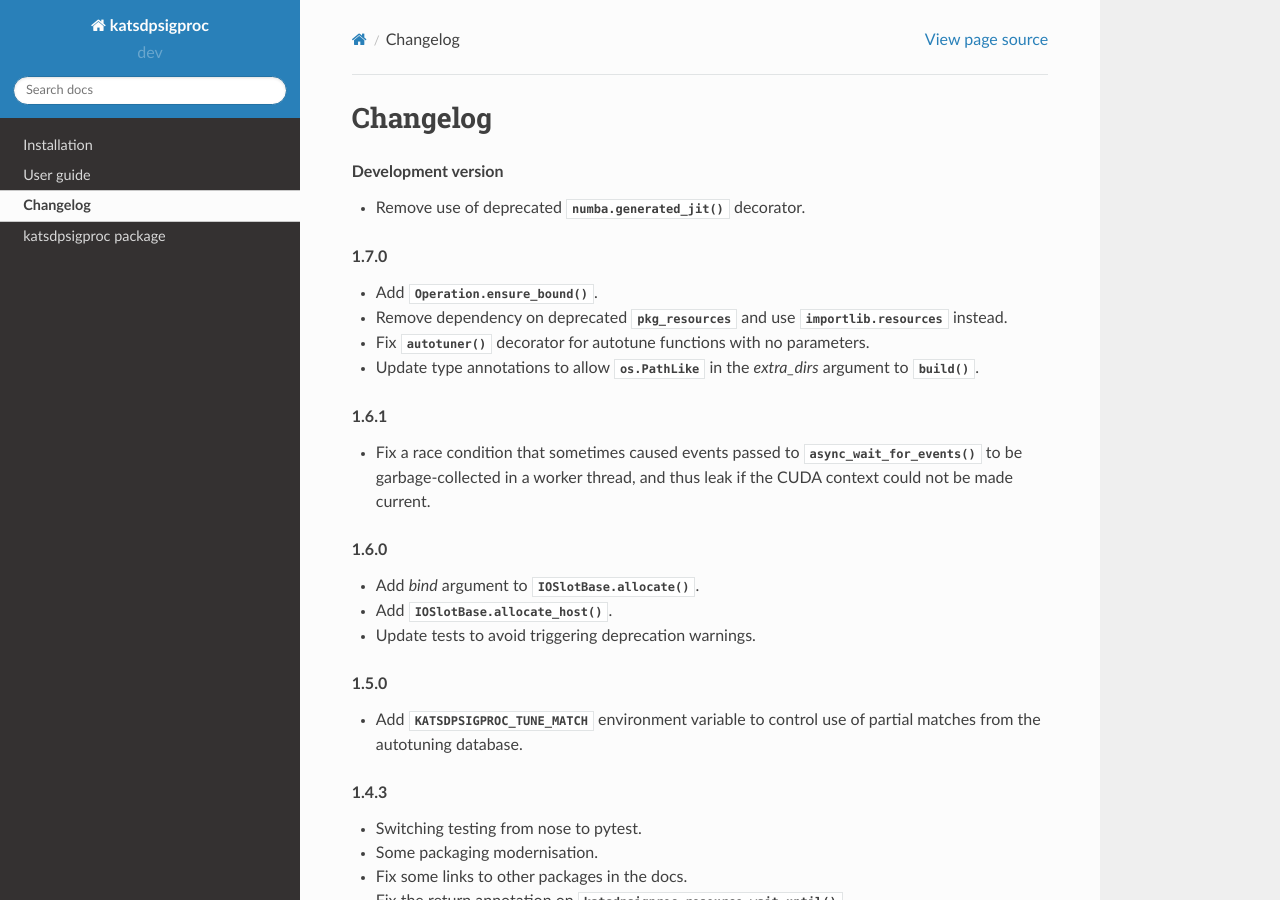
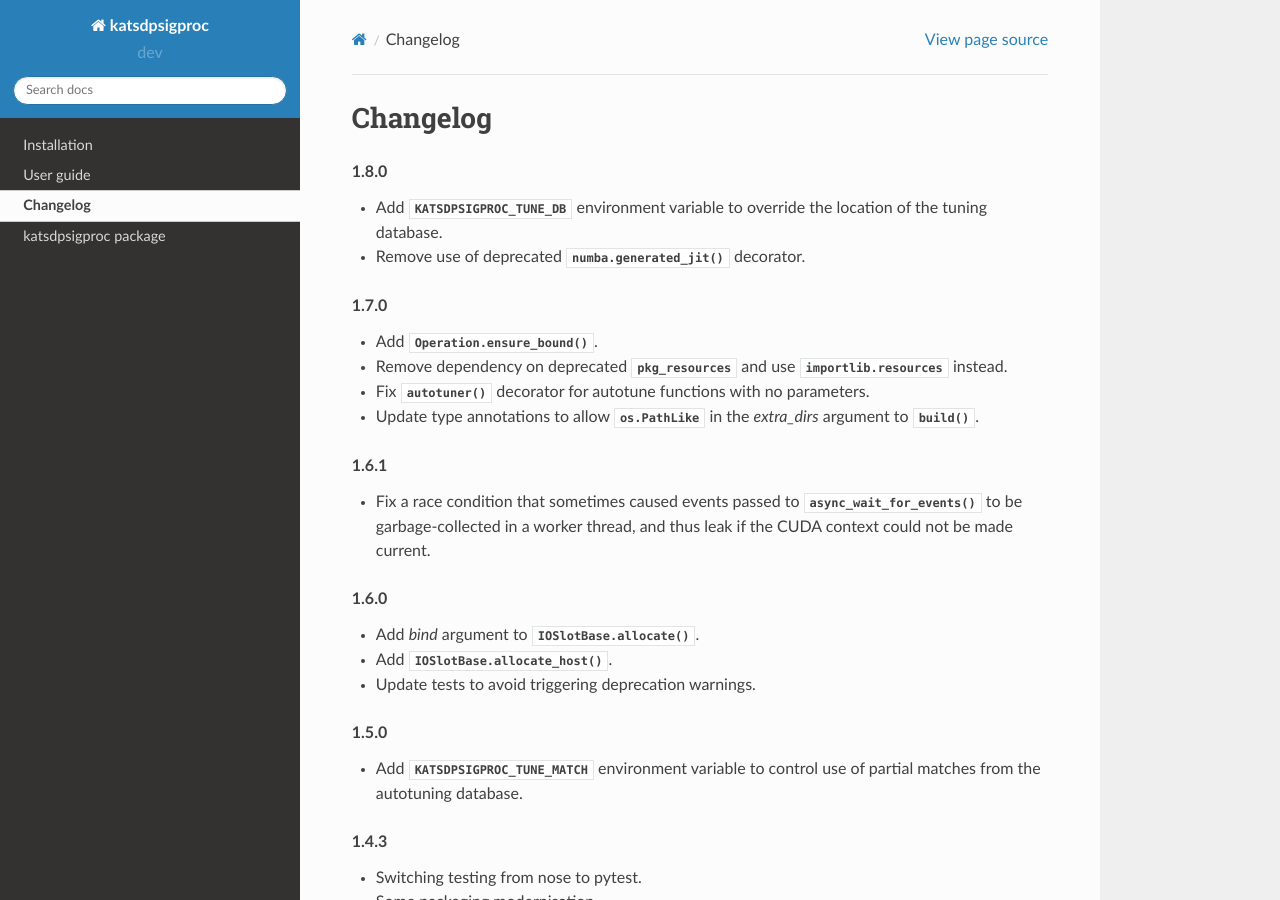
Before and after one commit to ska-sa/katsdpsigproc, a Sphinx documentation site: the page built from doc/changelog.rst, in a window 1280 px wide and 900 px high. Built offline with Sphinx 7.4.7 and the Read the Docs theme 2.0.0, drawn with Linux system fonts in a browser that asks for light colours.

Commit message:
Update changelog for 1.8.0 release

```diff
--- a/doc/changelog.rst
+++ b/doc/changelog.rst
@@ -1,8 +1,10 @@
 Changelog
 =========
 
-.. rubric:: Development version
+.. rubric:: 1.8.0
 
+- Add :envvar:`KATSDPSIGPROC_TUNE_DB` environment variable to override the
+  location of the tuning database.
 - Remove use of deprecated :func:`numba.generated_jit` decorator.
 
 .. rubric:: 1.7.0
```
